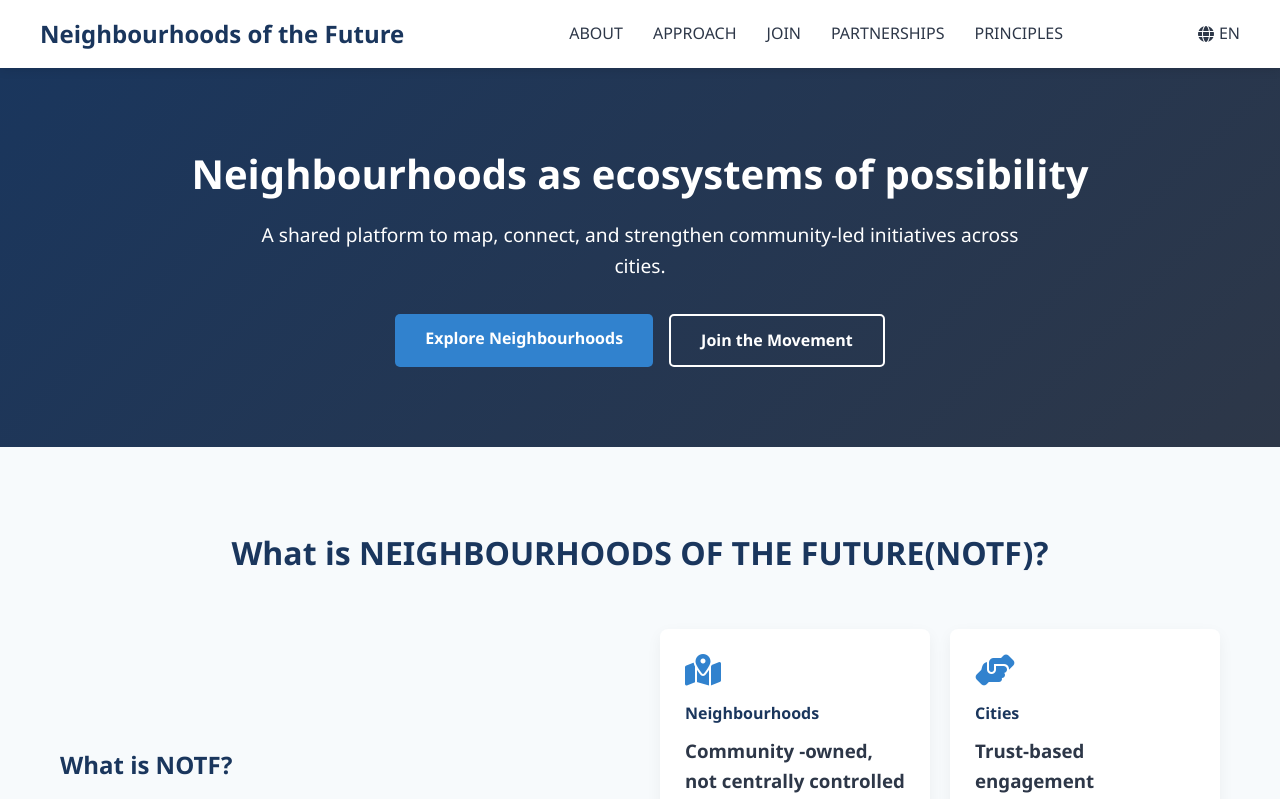
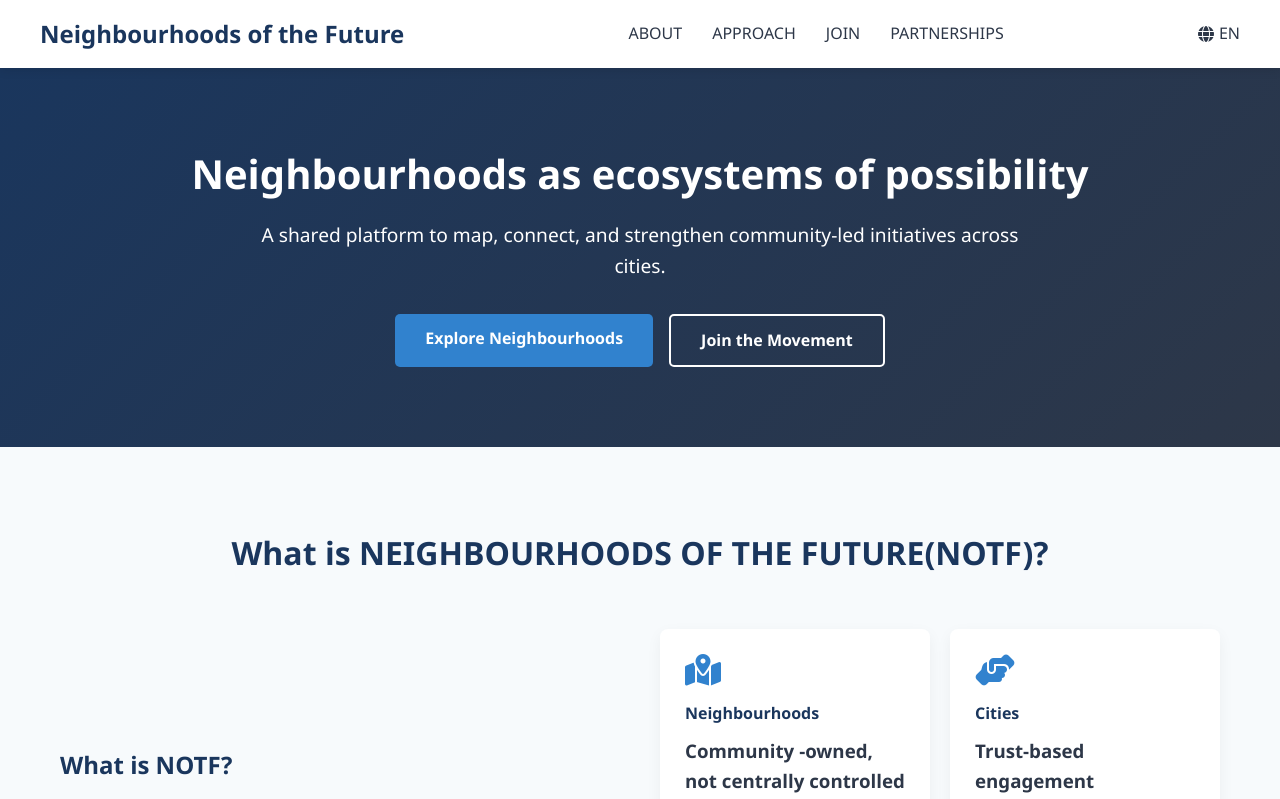
Before and after one commit to Mohammed-Ashwaq/NOTF, a React (Vite) app in the folder NOTF/: page / in a window 1280 px wide. Shown: the top 799 px of the page. Built offline with nearby package versions, Linux system fonts and the light colour scheme; the HTML template or start-up script is replaced by a standard one.

Commit message:
removed principles from header keeping approach instead

```diff
--- a/NOTF/src/components/Header.jsx
+++ b/NOTF/src/components/Header.jsx
@@ -16,7 +16,7 @@ const Header = () => {
           <li><a href="#approach">APPROACH</a></li>
           <li><a href="#join">JOIN</a></li>
           <li><a href="partnerdirectory">PARTNERSHIPS</a></li>
-          <li><a href="#principles">PRINCIPLES</a></li>
+          {/* <li><a href="#principles">PRINCIPLES</a></li> */}
         </ul>
         <div className="language-selector">
           <i className="fas fa-globe"></i>
```
